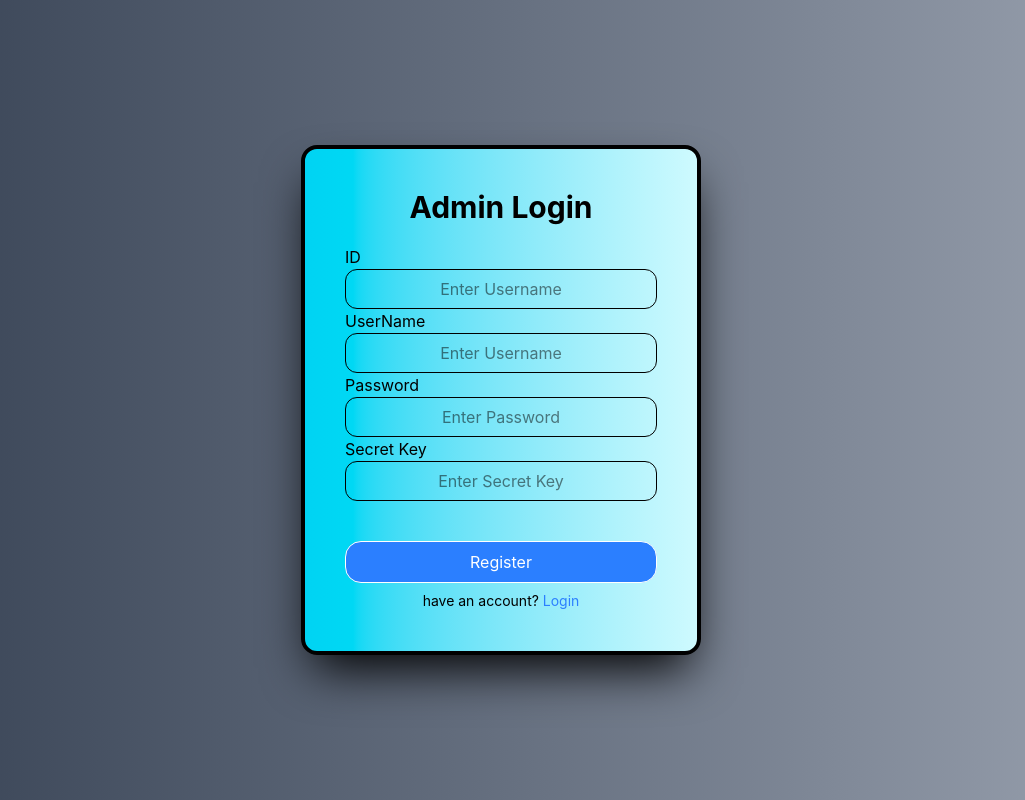
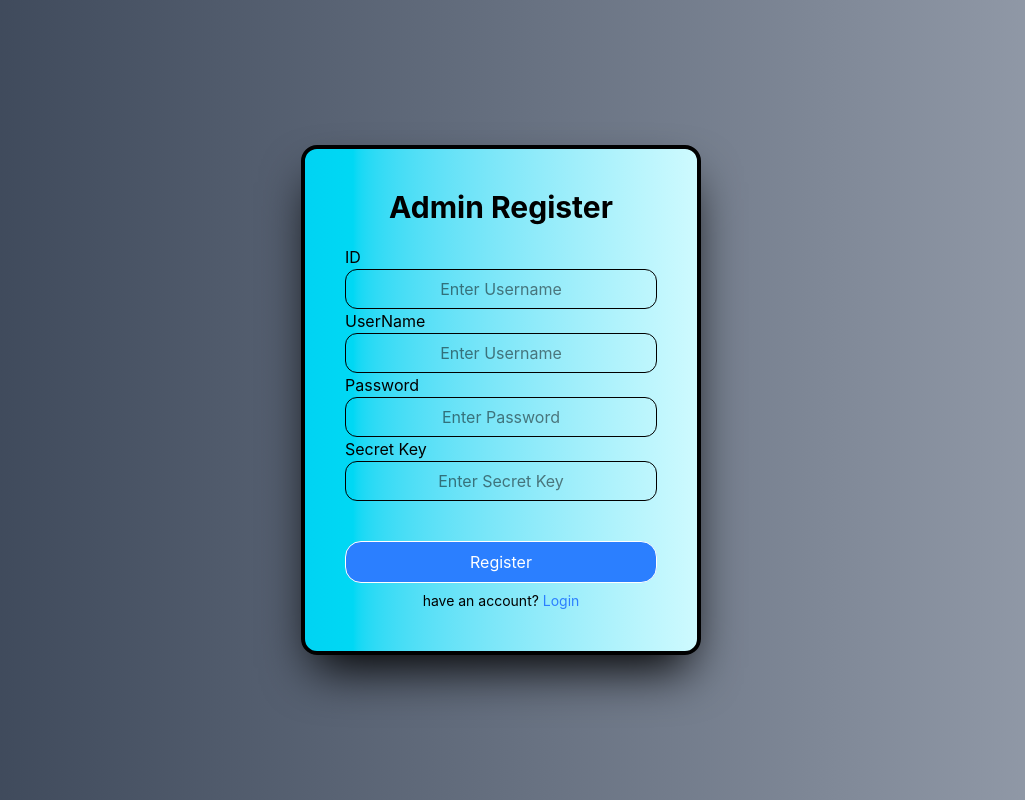
Before and after one commit to kailai-13/Frontend_PRO, a React (Vite) app: page /admin/register in a window 1280 px wide. Shown: the whole page, without its empty margins (139-1164 px from the left). Built offline with nearby package versions, Linux system fonts and the light colour scheme.

Commit message:
edited some mistakes

```diff
--- a/src/pages/AdminRegister.jsx
+++ b/src/pages/AdminRegister.jsx
@@ -27,7 +27,7 @@ function AdminLogin() {
     <>
       <div className="flex flex-col sm-m-10 bg-gradient-to-r from-gray-700 to-gray-400 items-center justify-center h-screen sm:max-xl">
         <form onSubmit={handleLogin} className="sm:max-w-full  sm:max-h-full flex flex-col justify-around border-4 rounded-2xl p-10 shadow-2xl shadow-black bg-gradient-to-r from-cyan-400  to-cyan-100 min-w-100 min-h-120 hover:scale-115 transition-all duration-600 hover:shadow-cyan-400 " >
-            <h1 className="text-3xl text-center font-bold mb-5">Admin Login</h1>
+            <h1 className="text-3xl text-center font-bold mb-5">Admin Register</h1>
             <label>ID</label>
             <input
             type="text"
--- a/src/pages/StudentRegister.jsx
+++ b/src/pages/StudentRegister.jsx
@@ -81,7 +81,7 @@ function StudentLogin() {
                     <button type="submit" className="w-full mt-6 rounded-2xl bg-cyan-500 text-white p-2 hover:bg-cyan-800 hover:shadow-2xl hover:scale-105 transition-all duration-600">Register</button>
 
                     <p className="mt-2 text-sm text-center">
-                        have an account? <a href="/student/register" className="text-blue-500 transition-all duration-100 hover:scale-110 hover:text-blue-800 hover:underline">Login</a>
+                        have an account? <a href="/student/login" className="text-blue-500 transition-all duration-100 hover:scale-110 hover:text-blue-800 hover:underline">Login</a>
                     </p>
                 </form>
 
```
